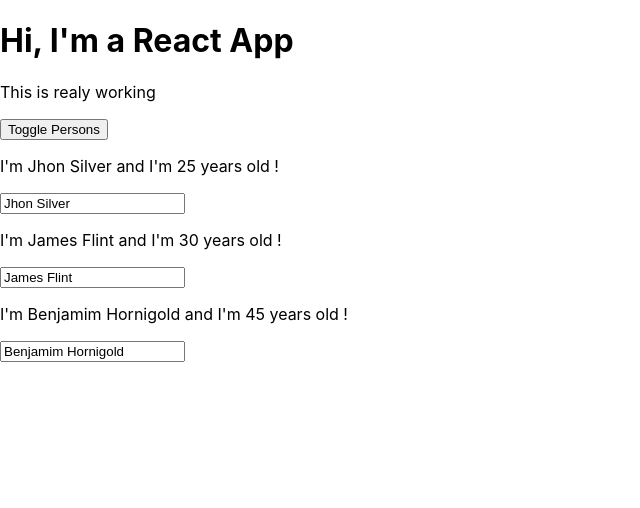
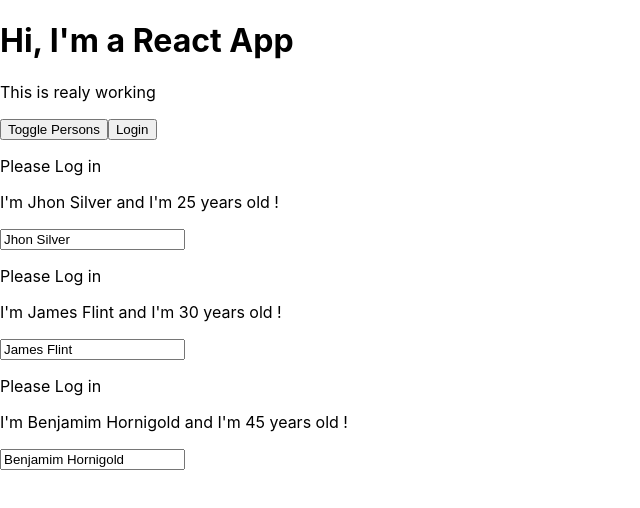
Before and after one commit to tacsio/udemy, a React app in the folder react/react-app/: page / in a window 1280 px wide. Both pictures are taken after a click on the button "Toggle Persons". Shown: the top 508 px of the page, without its empty margins (0-640 px from the left). Built offline with nearby package versions, Linux system fonts and the light colour scheme.

Commit message:
props chain problem

```diff
--- a/react/react-app/src/components/Cockpit/Cockpit.js
+++ b/react/react-app/src/components/Cockpit/Cockpit.js
@@ -27,6 +27,9 @@
         className = {btnClass}
         onClick={props.clicked}>Toggle Persons
       </button>
+      <button
+        onClick={props.login}> {props.logged ? 'Logout' : 'Login'}
+      </button>
     </div>
   );
 };
--- a/react/react-app/src/components/Person/Person.js
+++ b/react/react-app/src/components/Person/Person.js
@@ -4,6 +4,7 @@
 const person = (props) => {
 	return (
 		<div className={classes.Person}>
+			{ props.isAuth ? <p>Authenticated</p> : <p>Please Log in</p>}
 			<p onClick={props.click}>I'm {props.name} and I'm {props.age} years old !</p>
 			<p>{props.children}</p>
 			<input onChange={props.changed} value={props.name}/>
--- a/react/react-app/src/components/Persons.js
+++ b/react/react-app/src/components/Persons.js
@@ -9,7 +9,8 @@
               name={person.name}
               age={person.age}
               changed={(event) => props.changed(event, person.id)}
-              click={() => props.clicked(index)}/>
+              click={() => props.clicked(index)}
+              isAuth={props.authenticated}/>
   });
 
 export default persons;
--- a/react/react-app/src/containers/App.js
+++ b/react/react-app/src/containers/App.js
@@ -13,7 +13,8 @@
       { id: 3, name: "Benjamim Hornigold", age: 45 }
     ],
   otherState: "Some other value",
-  showPersons: false
+  showPersons: false,
+  authenticated: false
   }
 
   nameChangedHandler = (event, id) => {
@@ -44,6 +45,11 @@
     this.setState({persons: persons});
   }
 
+  handleLogin = () => {
+    const authenticated = !this.state.authenticated;
+    this.setState({ authenticated});
+  }
+
   render() {
     let persons = null;
 
@@ -52,7 +58,8 @@
           <Persons
             persons={this.state.persons}
             clicked={this.deletePersonHandler}
-            changed={this.nameChangedHandler} />;
+            changed={this.nameChangedHandler}
+            authenticated={this.state.authenticated} />;
     }
 
     return (
@@ -60,7 +67,9 @@
         <Cockpit
           persons={this.state.persons}
           clicked={this.togglePersonsHandler}
-          showPerson={this.state.showPersons} />
+          showPerson={this.state.showPersons}
+          login={this.handleLogin}
+          logged={this.state.authenticated}/>
         { persons }
       </div>
     );
```
